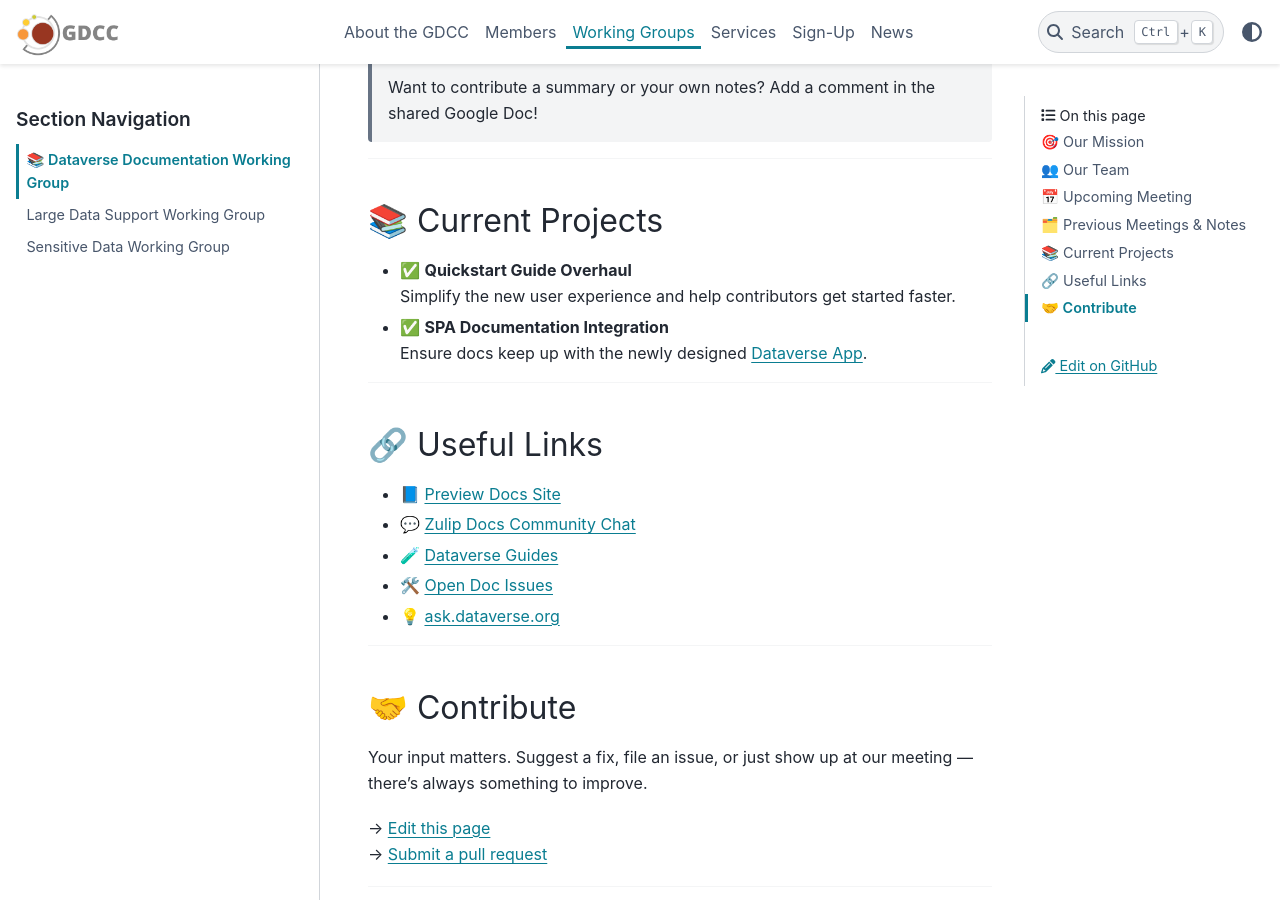
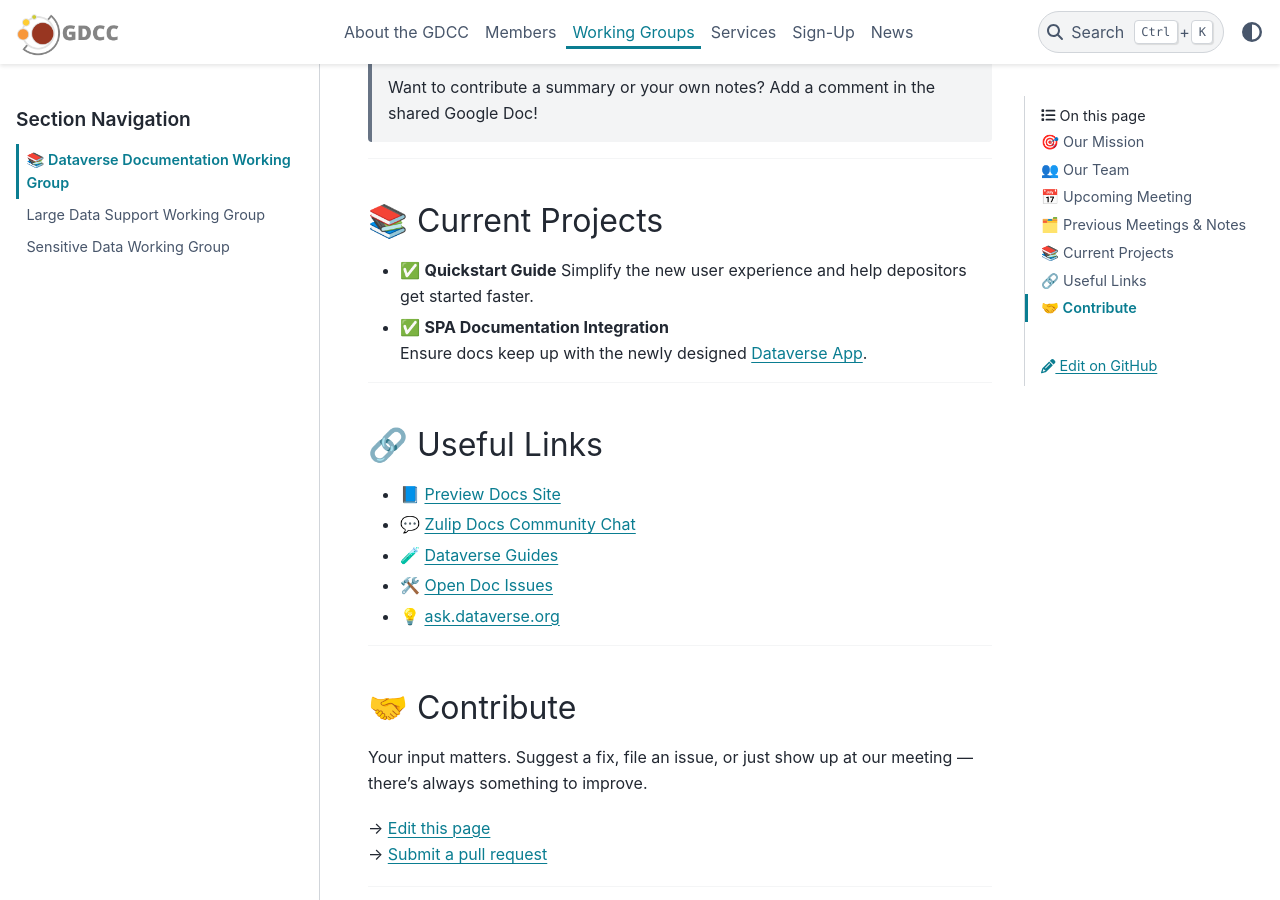
Before and after one commit to gdcc/www.gdcc.io, a Sphinx documentation site: the page built from source/working-groups/documentation.md, in a window 1280 px wide and 900 px high, scrolled down 1786 px. Built offline with Sphinx 7.4.7 and the PyData theme 0.15.4, drawn with Linux system fonts in a browser that asks for light colours.

Commit message:
Quickstart Guide tweaks

```diff
--- a/source/working-groups/documentation.md
+++ b/source/working-groups/documentation.md
@@ -57,8 +57,8 @@
 
 ## 📚 Current Projects
 
-- ✅ **Quickstart Guide Overhaul**
-  Simplify the new user experience and help contributors get started faster.
+- ✅ **Quickstart Guide**
+  Simplify the new user experience and help depositors get started faster.
 
 - ✅ **SPA Documentation Integration**
   Ensure docs keep up with the newly designed [Dataverse App](https://github.com/IQSS/dataverse-frontend).
```
